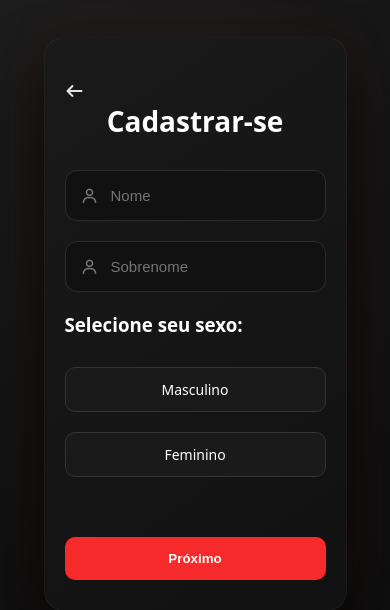
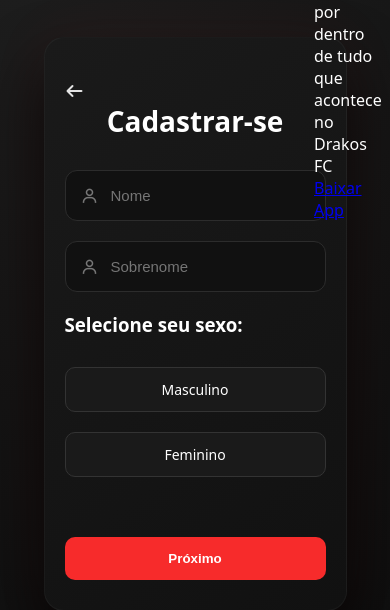
Before and after one commit to fenando-ff/projeto_futebol, a Django app: template accounts/templates/acconts/cadastro.html in a window 390 px wide. Shown: the part 103-713 px from the top of the page. Run offline with Django 5.2, Linux system fonts and the light colour scheme; the template is opened without the code that fills it, so the values that code supplies are empty; some libraries are stand-ins or nearby versions.

Commit message:
Feat(download app mobile): Adicionando ao header o link de download do app mobile

```diff
--- a/app_futebol/static/css/style.css
+++ b/app_futebol/static/css/style.css
@@ -73,6 +73,13 @@ main {
 
   background: linear-gradient(180deg, #0f0f0f, #0d0d0d);
   box-shadow: 0 10px 18px rgba(0,0,0,.55);
+}
+
+.app-mobile {
+  background-color: #eeeeee;
+  width: 100%;
+  height: 100px;
+  display: flex;
 }
 
 /* empurra o conteúdo do site para baixo do header */
--- a/app_futebol/templates/partials/header.html
+++ b/app_futebol/templates/partials/header.html
@@ -100,6 +100,15 @@
 
     </div>
   </div>
+
+
+<!-- Link App Mobile download -->
+  <div class="app-mobile">
+    <div class="app-mobile-text">
+      <h3>Baixe o App Drakos FC</h3>
+      <p>Fique por dentro de tudo que acontece no Drakos FC</p>
+      <a href="{% url 'app_mobile' %}" class="btn-primary">Baixar App</a>
+  </div>
 </header>
 
 <!-- Overlay do drawer (somente mobile) -->
```
